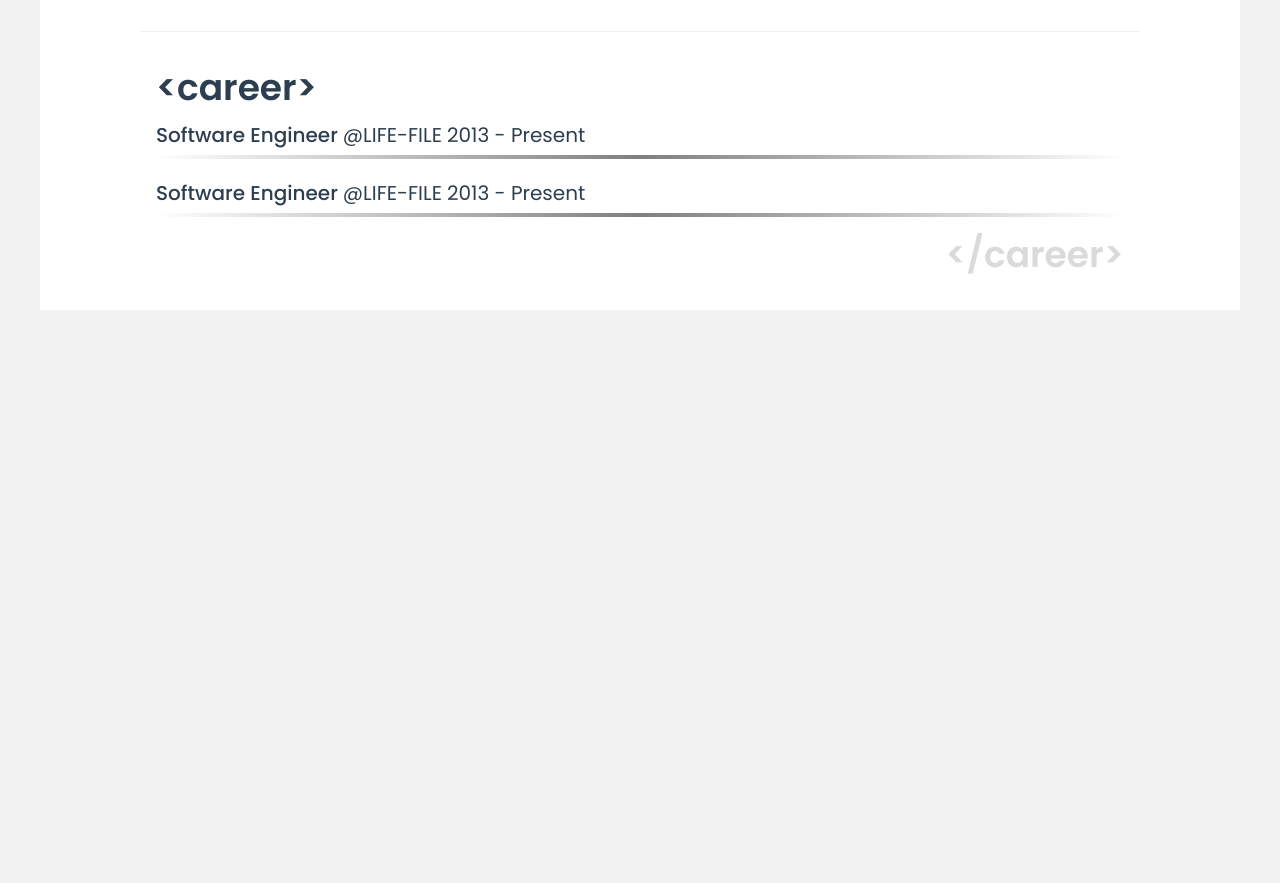
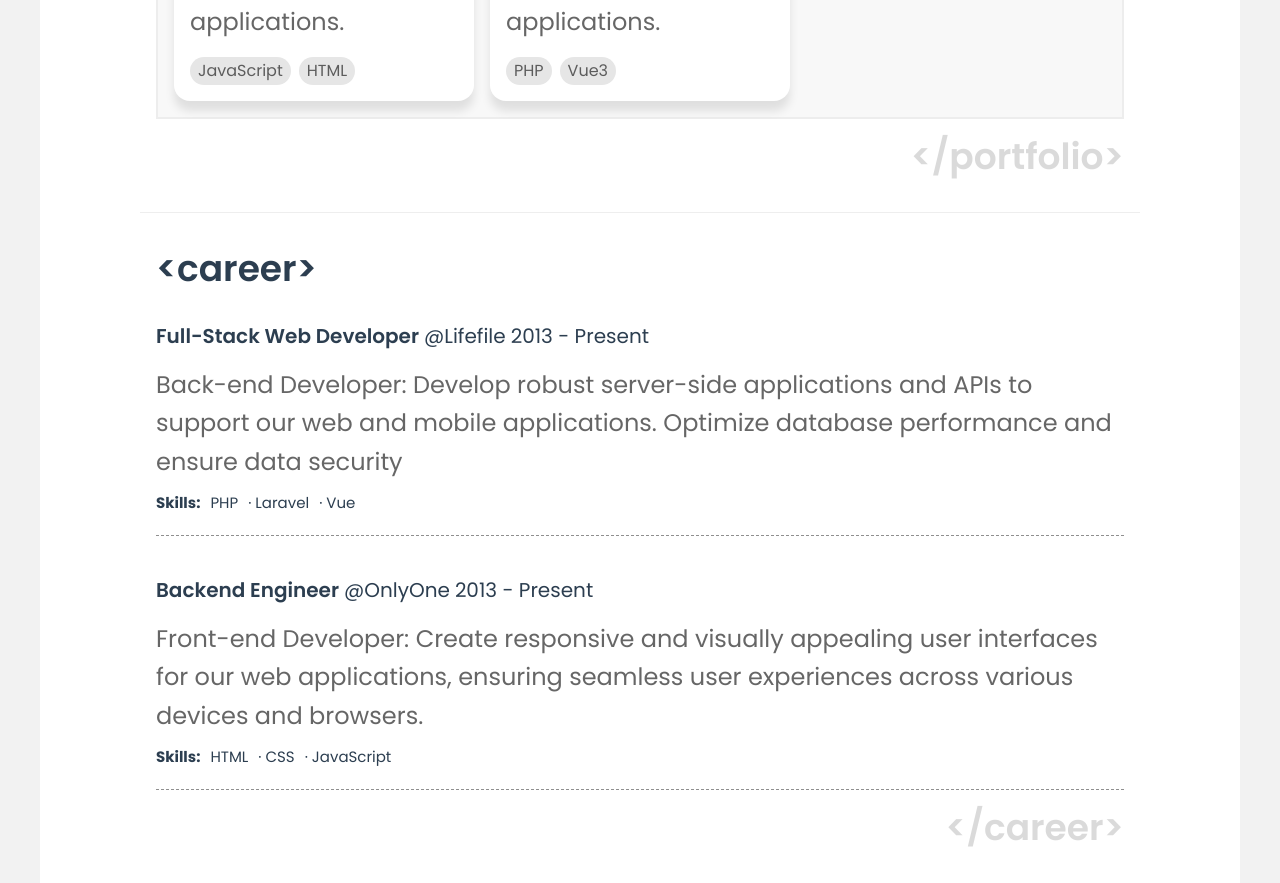
Before and after one commit to julianandreszb/portfolio-vue-3, a Vue app: page / in a window 1280 px wide. Shown: the part 1792-2675 px from the top of the page. Before the commit the page ends 2102 px from the top, so only its background shows below. Built offline with nearby package versions, Linux system fonts and the light colour scheme.

Commit message:
style career experience

```diff
--- a/app.config.json
+++ b/app.config.json
@@ -92,8 +92,8 @@
         {
           "isActive": true,
           "id" : "custom-id-1",
-          "title": "Test",
-          "description": "description description description",
+          "title": "NADA Project",
+          "description": "Back-end Developer: Develop robust server-side applications and APIs to support our web and mobile applications.",
           "tags": [
             {
               "id": "javascript",
@@ -134,8 +134,8 @@
         {
           "isActive": true,
           "id" : "custom-id-2",
-          "title": "Test With large title",
-          "description": "description description description description description description description description description description description description",
+          "title": "Binary To Decimal",
+          "description": "Back-end Developer: Develop robust server-side applications and APIs to support our web and mobile applications.",
           "tags": [
             {
               "id": "php",
@@ -174,6 +174,26 @@
           ]
         }
       ]
-    }
+    },
+    "career" : [
+      {
+        "id": "lifefile",
+        "title": "Full-Stack Web Developer",
+        "company": "@Lifefile",
+        "startDate": "2013",
+        "endDate": "Present",
+        "description": "Back-end Developer: Develop robust server-side applications and APIs to support our web and mobile applications. Optimize database performance and ensure data security",
+        "tags": ["PHP", "Laravel", "Vue"]
+      },
+      {
+        "id": "lifefile",
+        "title": "Backend Engineer",
+        "company": "@OnlyOne",
+        "startDate": "2013",
+        "endDate": "Present",
+        "description": "Front-end Developer: Create responsive and visually appealing user interfaces for our web applications, ensuring seamless user experiences across various devices and browsers.",
+        "tags": ["HTML", "CSS", "JavaScript"]
+      }
+    ]
   }
 }
--- a/src/components/VExperience.vue
+++ b/src/components/VExperience.vue
@@ -7,25 +7,60 @@
 <template>
   <article class="experience-wrap">
     <section>
+      <div class="heading-summary">
         <h3>{{ experience.title }}</h3>
         <span class="company">{{ experience.company }}</span>
         <span class="">{{ `${experience.startDate} - ${experience.endDate}` }}</span>
+      </div>
+
+      <p>{{ experience.description }}</p>
+      <div class="tag-wrap">
+        <span>Skills:</span>
+        <ul>
+          <li v-for="(tag, index) in experience.tags" :key="tag">{{ index ? `· ${tag}` : tag }}</li>
+        </ul>
+      </div>
     </section>
-    <div class="border-gradient"></div>
   </article>
 </template>
 
 <style scoped lang="scss">
 @import '../assets/sass/abstracts/mixin';
+.experience-wrap {
+  padding-block: 2rem;
+  border-bottom: 1px dashed var(--color-border-dark);
+
   section {
+    display: flex;
+    flex-direction: column;
+    gap: 1rem;
+
+    .heading-summary {
       display: flex;
       flex-direction: column;
       gap: 0.5rem;
     }
 
-@include for-size(tablet-portrait-up) {
-  section {
+    .tag-wrap {
+      display: flex;
+      gap: 1rem;
+      span {
+        font-weight: bold;
+      }
+
+      ul {
+        display: flex;
+        list-style: none;
+        gap: 1rem;
+        padding-inline: 0;
+      }
+    }
+
+    @include for-size(tablet-landscape-up) {
+      .heading-summary {
         flex-direction: row;
       }
     }
+  }
+}
 </style>
--- a/src/components/blocks/VCareer.vue
+++ b/src/components/blocks/VCareer.vue
@@ -1,27 +1,12 @@
 <script setup lang="ts">
 import VExperience from '@/components/VExperience.vue'
+import appConfig from '../../../app.config.json'
+const { career } = appConfig.sections
 </script>
 
 <template>
   <div class="career-container">
-    <VExperience
-      :experience="{
-        id: 'lifefile',
-        title: 'Software Engineer',
-        company: '@LIFE-FILE',
-        startDate: '2013',
-        endDate: 'Present'
-      }"
-    />
-    <VExperience
-      :experience="{
-        id: 'lifefile',
-        title: 'Software Engineer',
-        company: '@LIFE-FILE',
-        startDate: '2013',
-        endDate: 'Present'
-      }"
-    />
+    <VExperience v-for="experience in career" :experience="experience" :key="experience.id" />
   </div>
 </template>
 
@@ -32,15 +17,14 @@
   gap: 2.4rem;
 
   :deep(.experience-wrap) {
-    section {
-      //border-bottom: 1px dashed var(--color-border-dark);
+    .heading-summary {
       padding-bottom: 1rem;
       border-width: 3px;
 
       h3 {
         font-size: 2rem;
         font-style: normal;
-        font-weight: 500;
+        font-weight: 600;
         line-height: 2rem;
       }
 
@@ -51,19 +35,6 @@
         line-height: 2rem;
       }
     }
-
-    .border-gradient {
-      height: 0.4rem;
-      width: 100%;
-      border-bottom: 3px solid transparent;
-
-      background: linear-gradient(
-        to right,
-        transparent 0%,
-        rgba(0, 0, 0, 0.5) 50%,
-        transparent 100%
-      );
-    }
   }
 }
 </style>
--- a/src/components/blocks/VPortfolio.vue
+++ b/src/components/blocks/VPortfolio.vue
@@ -58,15 +58,15 @@
       color: var(--color-text);
       font-size: 2.4rem;
       font-weight: 600;
-      line-height: 1.6rem;
+      line-height: 2.4rem;
     }
 
     p {
       color: var(--color-text-black-60);
-      font-size: 16px;
+
       font-style: normal;
       font-weight: 400;
-      line-height: 1.6rem;
+      //line-height: 1.6rem;
     }
     .tag-container,
     .link-icon-container {
--- a/src/utils/typeScriptDefinitions/IExperience.ts
+++ b/src/utils/typeScriptDefinitions/IExperience.ts
@@ -4,6 +4,8 @@
   company: string
   startDate: string
   endDate: string
+  description: string
+  tags: Array<string>
 }
 
 export type { IExperience }
```
Lines whose indentation alone changed are shown as unchanged.
